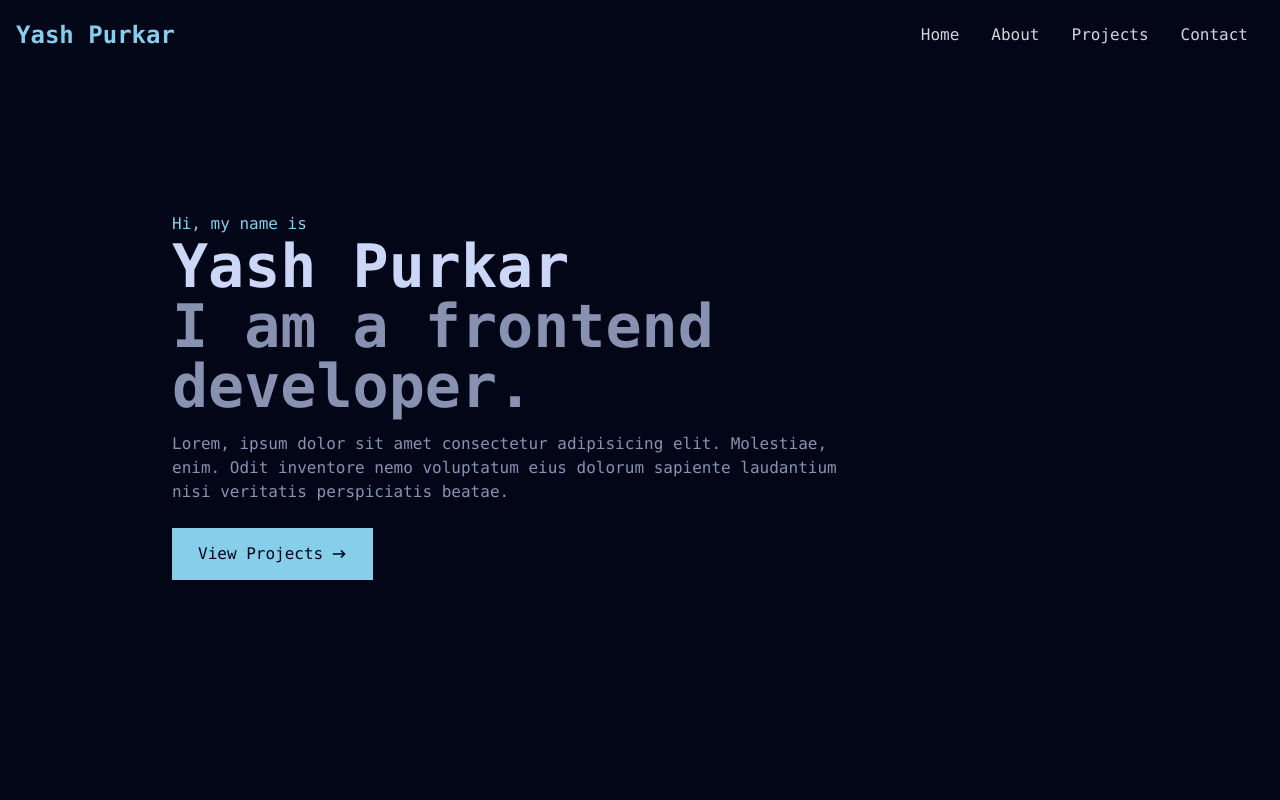
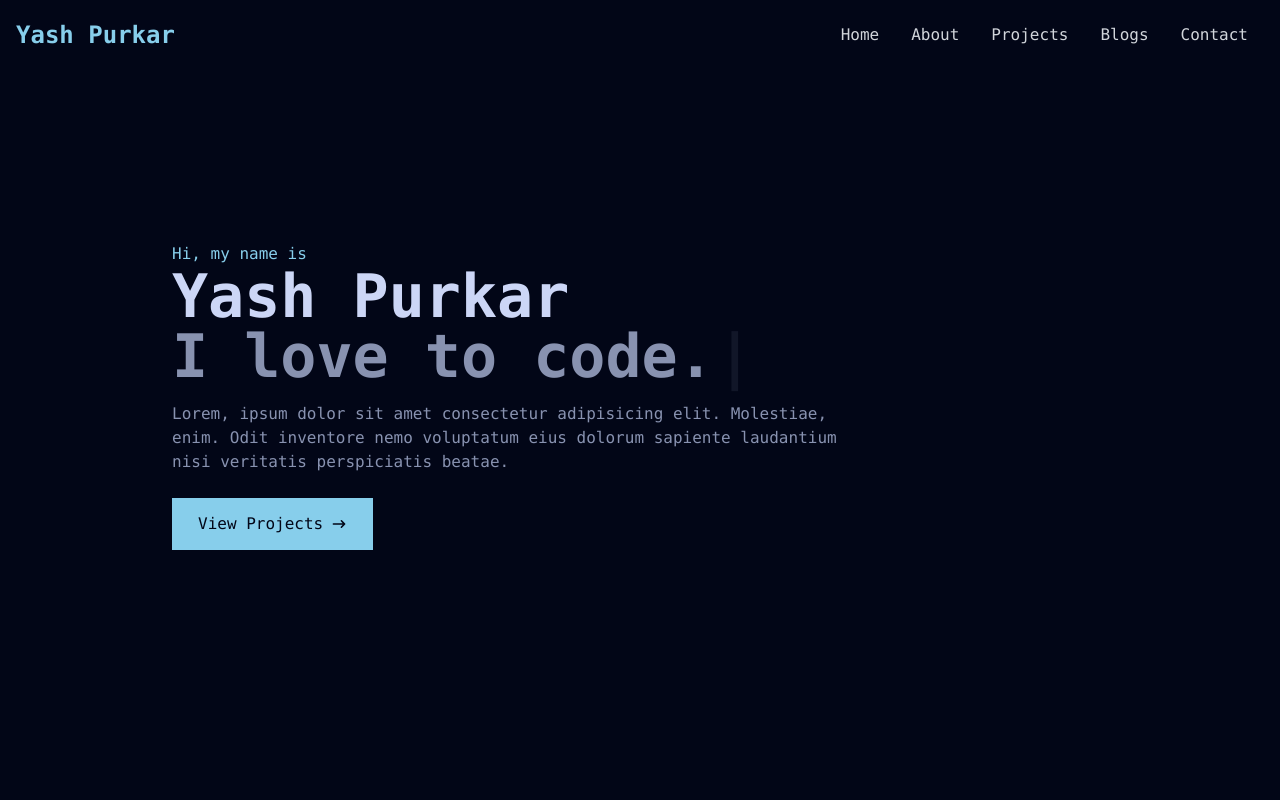
Before and after one commit to yash-purkar/react-portfolio, a React (Create React App) app: page / in a window 1280 px wide. Shown: the top 800 px of the page. Built offline with nearby package versions, Linux system fonts and the light colour scheme.

Commit message:
feat: writing effect

```diff
--- a/package.json
+++ b/package.json
@@ -11,6 +11,7 @@
     "react-icons": "^4.9.0",
     "react-scripts": "5.0.1",
     "react-scroll": "^1.8.9",
+    "react-simple-typewriter": "^5.0.1",
     "web-vitals": "^2.1.4"
   },
   "scripts": {
--- a/src/App.js
+++ b/src/App.js
@@ -3,6 +3,7 @@ import { Home } from "./Components/Home";
 import { Navbar } from "./Components/Navbar";
 import { HomeProjects } from "./Components/HomeProjects";
 import { AboutSkills } from "./Components/AboutSkills";
+import { HomeBlogs } from "./Components/HomeBlogs";
 
 
 function App() {
@@ -12,6 +13,7 @@ function App() {
       <Home />
       <AboutSkills />
       <HomeProjects />
+      <HomeBlogs />
     </div>
   );
 }
--- a/src/Components/Home.js
+++ b/src/Components/Home.js
@@ -1,25 +1,34 @@
 import React from 'react'
 import { HiArrowNarrowRight } from 'react-icons/hi'
 import { Link } from 'react-scroll'
+import { useTypewriter, Cursor } from 'react-simple-typewriter'
+
 
 export const Home = () => {
+  const [text] = useTypewriter({
+    words: ['am a frontend developer.', 'love to code.', 'like to make projects.'],
+    loop: {}
+  })
+
   return (
     <div name="home" className='w-full h-screen bg-slate-950'>
       <div className='max-w-[1000px] mx-auto px-8  flex flex-col justify-center h-full '>
         <h1 className='text-[#87CEEB]'>Hi, my name is</h1>
         <h2 className='text-4xl sm:text-6xl font-bold text-[#ccd6f6]'>Yash Purkar</h2>
-        <h2 className='text-4xl sm:text-6xl font-bold text-[#8892b0]'>I am a frontend developer.</h2>
+        <h2 className='text-4xl sm:text-6xl font-bold text-[#8892b0]'>I {text}
+          <span><Cursor /></span>
+        </h2>
         <p className='text-[#8892b0] py-4 max-w-[700px] '>Lorem, ipsum dolor sit amet consectetur adipisicing elit. Molestiae, enim. Odit inventore nemo voluptatum eius dolorum sapiente laudantium nisi veritatis perspiciatis beatae.</p>
         <div>
-          <button className='group bg-[#87CEEB] border-2  border-[#87CEEB] text-slate-950 px-6 py-3 my-2 flex items-center duration-200'>
-            <Link to="home-projects" smooth={true} duration={500}>
+          <Link to="home-projects" smooth={true} duration={500}>
+            <button className='group bg-[#87CEEB] border-2  border-[#87CEEB] text-slate-950 px-6 py-3 my-2 flex items-center duration-200'>
               View Projects
-            </Link>
-            <span className='ml-2 group-hover:rotate-90 duration-300'><HiArrowNarrowRight /></span>
-
-          </button>
+              <span className='ml-2 group-hover:rotate-90 duration-300'><HiArrowNarrowRight /></span>
+            </button>
+          </Link>
         </div>
       </div>
+
     </div>
   )
 }
--- /dev/null
+++ b/src/Components/HomeBlogs.js
@@ -0,0 +1,10 @@
+import React from 'react'
+
+export const HomeBlogs = () => {
+  return (
+    <div name="blogs" className='w-full md:h-screen text-gray-300 bg-white'>
+      <div className='max-w-[1000px] mx-auto p-4 flex flex-col justify-center w-full  md:h-full'>
+      </div>
+    </div>
+  )
+}
--- a/src/Components/Navbar.js
+++ b/src/Components/Navbar.js
@@ -29,6 +29,11 @@ export const Navbar = () => {
           </Link>
         </li>
         <li>
+          <Link to="blogs" smooth={true} duration={500}>
+            Blogs
+          </Link>
+        </li>
+        <li>
           <Link to="contact" smooth={true} duration={500}>Contact</Link>
         </li>
       </ul>
@@ -53,6 +58,11 @@ export const Navbar = () => {
             Projects
           </Link>
         </li>
+        <li>
+          <Link to="blogs" smooth={true} duration={500}>
+            Blogs
+          </Link>
+        </li>
         <li className='py-4 text-3xl'>
           <Link onClick={handleClick} to="contact" smooth={true} duration={500}>Contact</Link>
         </li>
```
Also changed, not shown: 1 other file (tests, documents, lock files or other folders).
